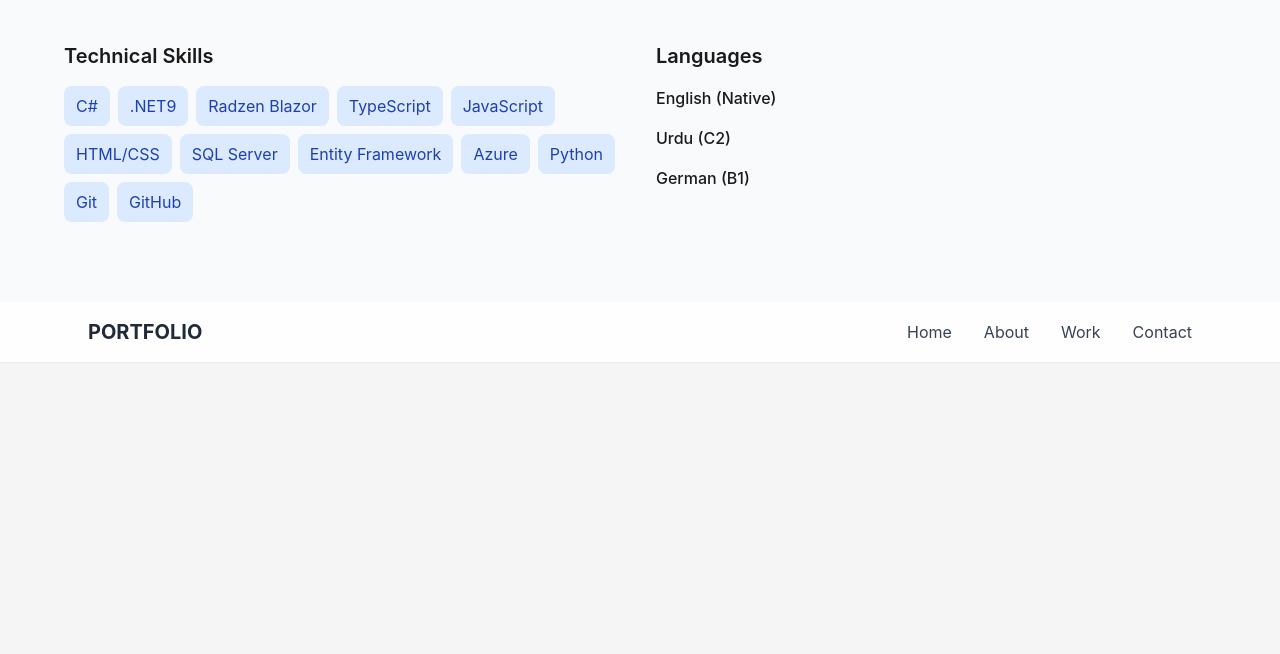
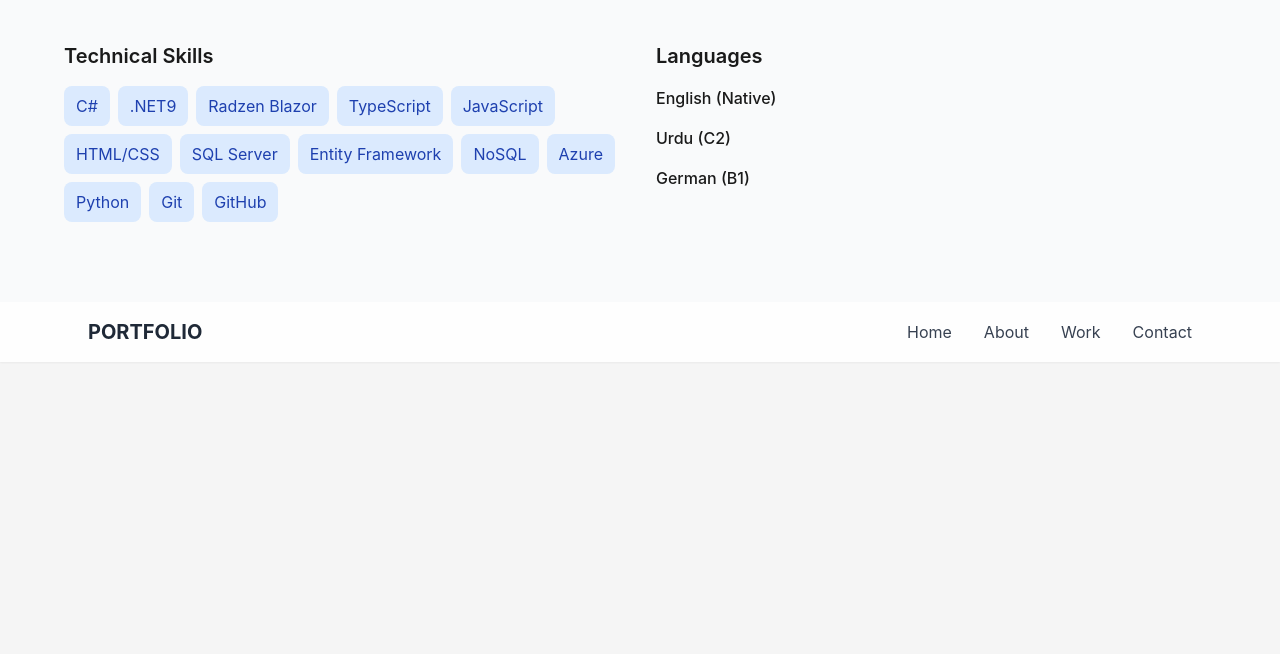
Before and after one commit to HamzaAhmad416/Portfolio-website, a plain HTML site: page index.html in a window 1280 px wide. Shown: the part 138-792 px from the top of the page. Drawn offline with nearby package versions, Linux system fonts and the light colour scheme.

Commit message:
Add NoSQL tag to skills section

```diff
--- a/index.html
+++ b/index.html
@@ -16,6 +16,7 @@
                         <span class="px-3 py-2 bg-blue-100 text-blue-800 rounded-lg">HTML/CSS</span>
                         <span class="px-3 py-2 bg-blue-100 text-blue-800 rounded-lg">SQL Server</span>
                         <span class="px-3 py-2 bg-blue-100 text-blue-800 rounded-lg">Entity Framework</span>
+                        <span class="px-3 py-2 bg-blue-100 text-blue-800 rounded-lg">NoSQL</span>
                         <span class="px-3 py-2 bg-blue-100 text-blue-800 rounded-lg">Azure</span>
                         <span class="px-3 py-2 bg-blue-100 text-blue-800 rounded-lg">Python</span>
                         <span class="px-3 py-2 bg-blue-100 text-blue-800 rounded-lg">Git</span>
```
